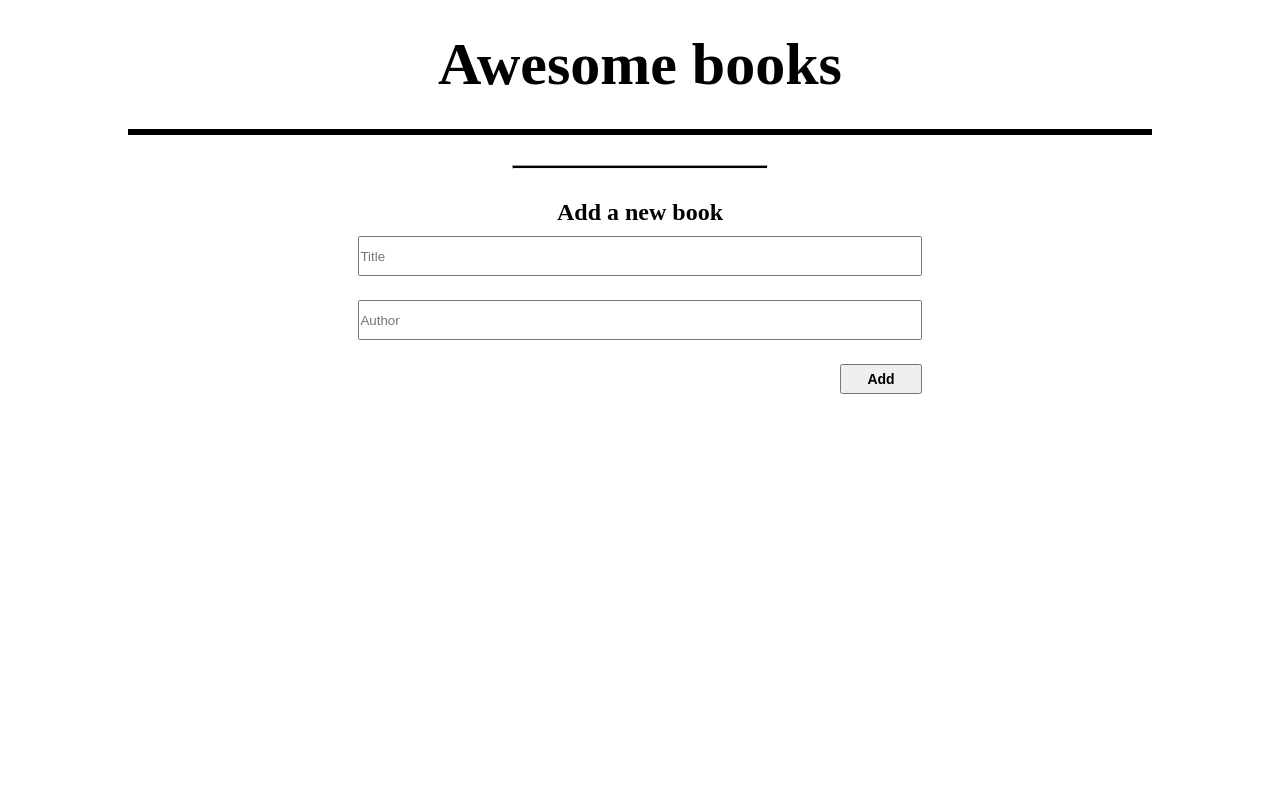
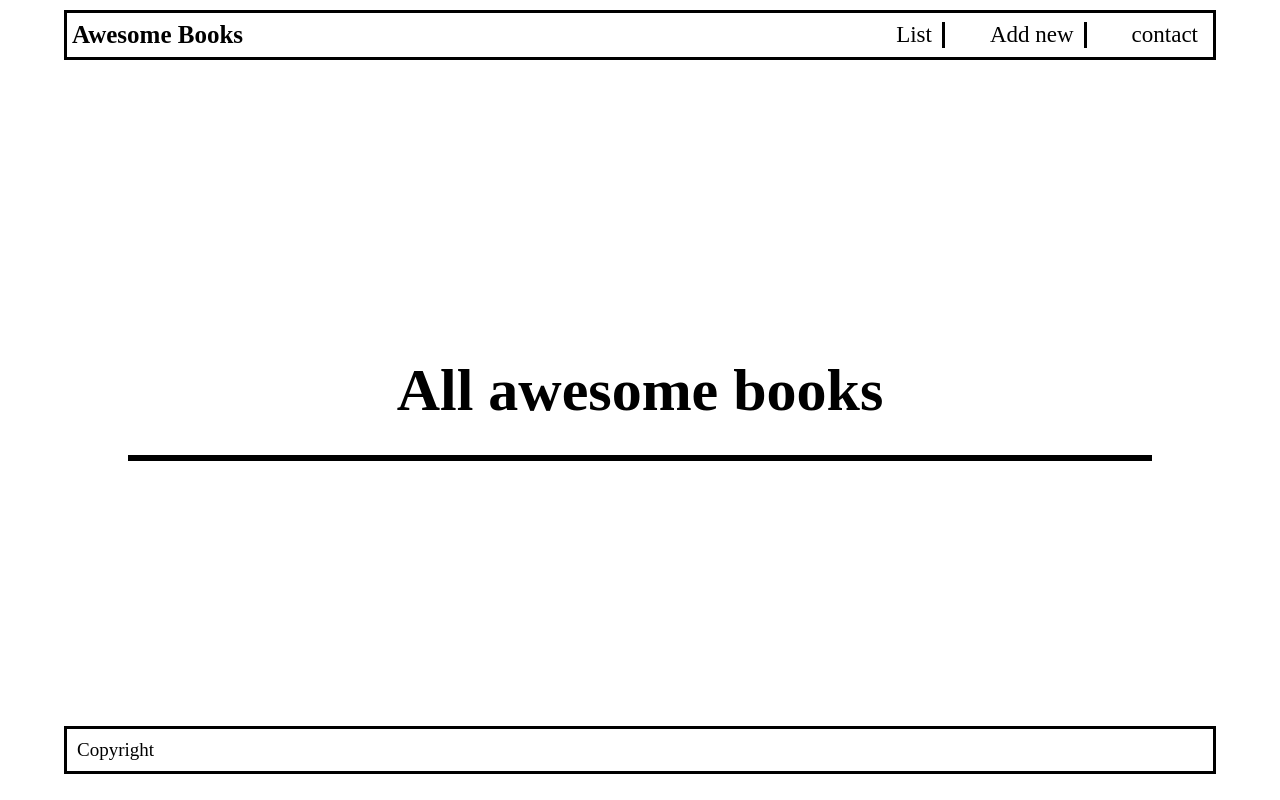
Before and after one commit to rugwizangoga/Awesome-books, a plain HTML site: page index.html in a window 1280 px wide. Drawn offline with Linux system fonts and the light colour scheme.

Commit message:
created single page app

```diff
--- a/app.js
+++ b/app.js
@@ -1,4 +1,18 @@
 /* eslint-disable max-classes-per-file */
+
+const addnew = document.getElementById('addnew');
+const read = document.getElementById('read');
+const contact = document.getElementById('contact');
+const now = document.getElementById('now');
+const go = document.getElementById('go');
+const then = document.getElementById('then');
+const navitem = document.querySelectorAll('.navitem');
+
+addnew.classList.add('active');
+contact.classList.add('active');
+now.classList.add('active');
+
+
 class Fdata {
   constructor(id, title, author) {
     this.id = id.toString();
@@ -53,6 +67,7 @@ class Books {
     this.count += 1;
     this.book = new Fdata(this.count, title, author);
     this.storedbooks.push(this.book);
+    document.forms[0].reset();
     window.localStorage.setItem('books', JSON.stringify(this.storedbooks));
   }
 }
--- a/index.html
+++ b/index.html
@@ -9,20 +9,63 @@
 </head>
 <body>
     <main>
-        <h1>Awesome books</h1>
-        <section id="books">
+        <header>
+            <nav>
+                <a id="logo" href="./index.html">Awesome Books</a>
+                <ul class="navul">
+                    <li><a id="now" class="navitem" href="#">List</a></li>
+                    <li><a id="go" class="navitem" href="#">Add new</a></li>
+                    <li><a id="then" class="navitem" href="#">contact</a></li>
+                </ul>
+            </nav>
+        </header>
+
+
+
+        <section id="read" class="start" >
+        <h1>All awesome books</h1>
+        <div id="books">
+        </div>
         </section>
-        <hr>
-        <h2>Add a new book</h2>
-        <section class="add">
+
+
+
+
+        <section id="addnew" class="add">
+            <h1>Add a new book</h1>
             <form>
                 <input type="text" class="field" placeholder="Title">
                 <input type="text" class="field" placeholder="Author">
                 <button type="button" id="btn">Add</button>
             </form>
+        </section>
 
+
+
+
+        <section id="contact" class="end">
+            <h1>Contact information</h1>
+            <div class="details">
+                <p>
+                    Do you have any question or you want to say 'hello'? <br>
+                    You can reach out to us.
+                </p>
+                <ul>
+                    <li>Our Email: pacific.r.iradukunda@gmail.com</li>
+                    <li>Our Phone : +250784192238</li>
+                    <li>Our address: 	KN 115 St, Kigali, Rwanda</li>
+                </ul>
+            </div>
         </section>
-    </main>
+
+
+
+    <footer>
+        <div class="right">
+            Copyright
+        </div>
+    </footer>
+</main>
     <script src="./app.js"></script>
 </body>
 </html>
--- a/style.css
+++ b/style.css
@@ -2,6 +2,75 @@
   margin: 0;
   padding: 0;
   box-sizing: border-box;
+  list-style: none;
+  text-decoration: none;
+}
+
+main {
+  height: 98vh;
+  display: flex;
+  flex-direction: column;
+  justify-content: space-between;
+}
+
+header {
+  width: 100%;
+}
+
+nav {
+  width: 90%;
+  min-height: 50px;
+  margin: 10px auto;
+  padding: 0 5px;
+  display: flex;
+  justify-content: space-between;
+  align-items: center;
+  border: 3px solid black;
+}
+
+.navul {
+  display: flex;
+  width: fit-content;
+  gap: 35px;
+}
+
+.navul li {
+  font-size: 23px;
+  border-right: 3px solid black;
+  padding: 0 10px;
+  text-align: center;
+}
+
+.navul li:last-child {
+  border: none;
+}
+
+a:hover {
+  color: lightskyblue;
+}
+
+.navul a {
+  color: black;
+}
+
+
+
+#read.active {
+  display: none;
+}
+
+#addnew.active {
+  display: none;
+}
+
+#contact.active {
+  display: none;
+}
+
+#logo {
+  font-size: 25px;
+  color: black;
+  font-weight: 700;
 }
 
 h1 {
@@ -10,21 +79,10 @@ h1 {
   text-align: center;
 }
 
-h2 {
-  text-align: center;
-}
-
 #books {
   width: 80%;
   margin: auto;
   border: 3px solid black;
-}
-
-hr {
-  margin: 30px auto;
-  height: 4px;
-  width: 20%;
-  background-color: black;
 }
 
 form {
@@ -69,3 +127,30 @@ form {
   background-color: white;
   box-shadow: 1px 2px;
 }
+
+footer {
+  width: 100%;
+}
+
+.right {
+  width: 90%;
+  border: 3px solid black;
+  padding: 10px;
+  margin: 10px auto;
+  font-size: 19px;
+}
+
+.details {
+  display: flex;
+  flex-direction: column;
+  align-items: center;
+  font-size: 19px;
+}
+
+.details ul {
+  margin: 30px 0;
+}
+
+.details p {
+  font-weight: 700;
+}
```
